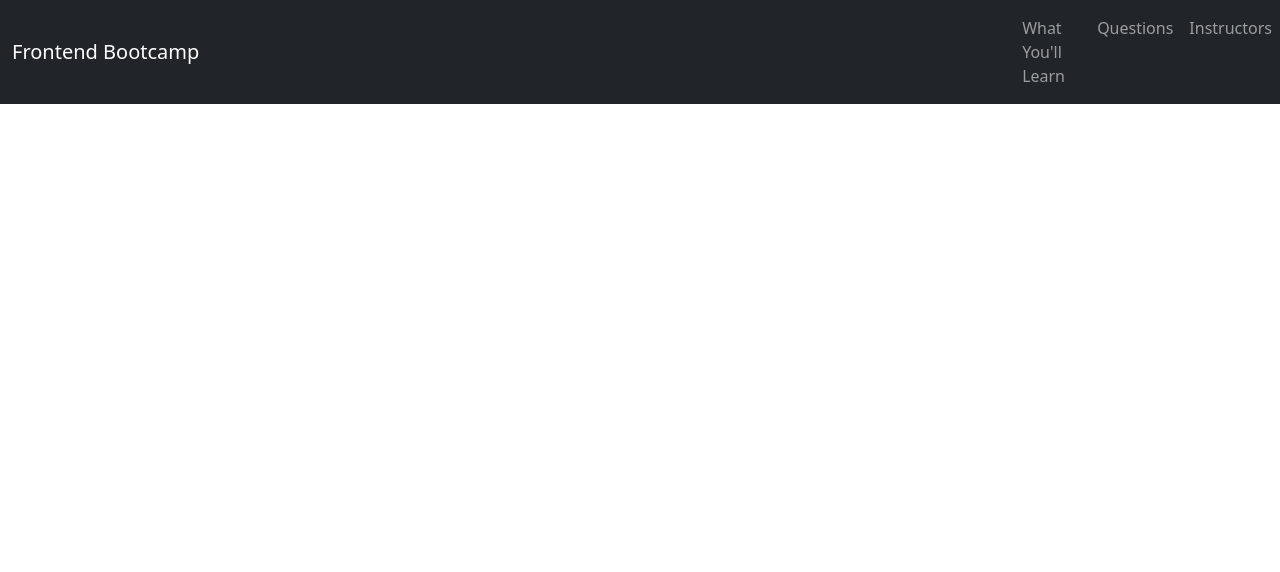
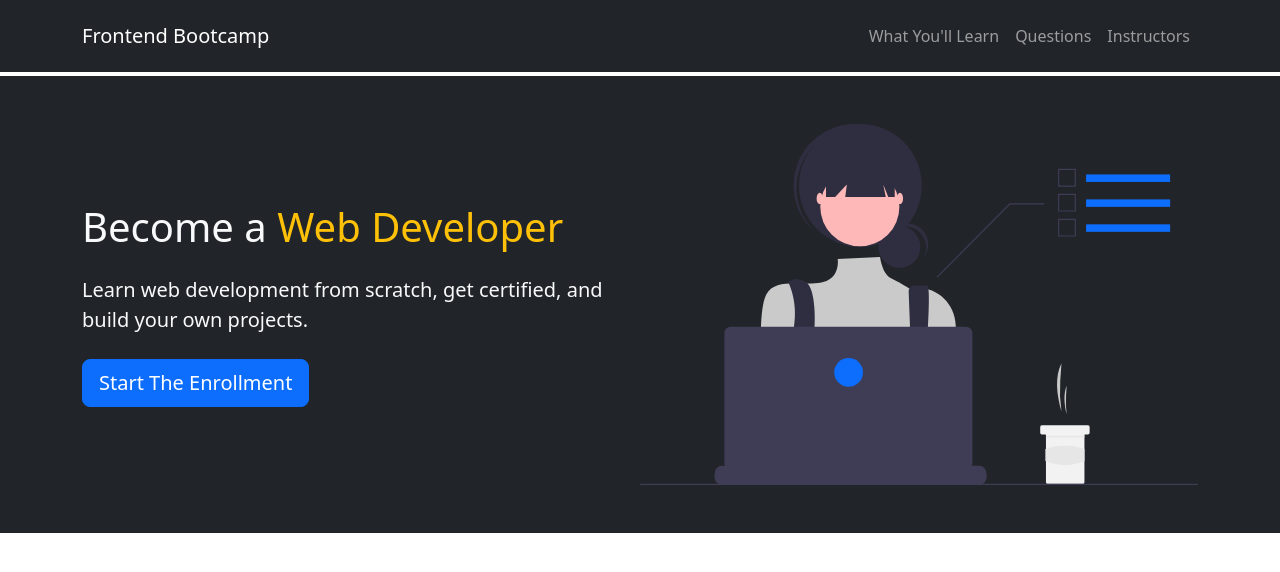
Before and after one commit to AhmedElyacoubiForJ/bootstrap-bootcamp-website, a plain HTML site: page index.html in a window 1280 px wide. Drawn offline with nearby package versions, Linux system fonts and the light colour scheme.

Commit message:
Showcase section w. comments

```diff
--- a/index.html
+++ b/index.html
@@ -13,8 +13,9 @@
     />
   </head>
   <body>
+    <!-- Navbar -->
     <!-- navbar-dark to make the text light -->
-    <nav class="navbar navbar-expand-lg bg-dark navbar-dark">
+    <nav class="navbar navbar-expand-lg bg-dark navbar-dark py-3">
       <!-- some spaces on the left -->
       <div class="container">
         <a href="#" class="navbar-brand">Frontend Bootcamp</a>
@@ -27,8 +28,6 @@
         >
           <span class="navbar-toggler-icon"></span>
         </button>
-        </div>
-
 
         <div class="collapse navbar-collapse" id="navmenu">
           <!-- Navigation links go here -->
@@ -48,6 +47,38 @@
       </div>
     </nav>
 
+    <!-- Showcase -->
+    <!-- text-sm-start to align text smart endpoint -->
+     <!-- mt-1 is only to see that is a component above TODO is to romve it later -->
+    <section class="bg-dark text-light p-5 mt-1 text-center text-sm-start">
+      <!-- some spaces on the left -->
+      <div class="container">
+        <!-- to become 2 coponents in one row -->
+        <!-- d-sm-flex don't display it as flex if the screen is small (down for small Device & Up for Normal in one line) -->
+        <div class="d-sm-flex align-items-center justify-content-between">
+          <div>
+            <h1>Become a <span class="text-warning">Web Developer</span></h1>
+            <!-- lead class to make the text bold and big. my-4 to make more space relative to the above component -->
+            <p class="lead my-4">
+              Learn web development from scratch, get certified, and build your
+              own projects.
+            </p>
+            <!-- button class to make it look like a button -->
+            <button href="#" class="btn btn-primary btn-lg">
+              Start The Enrollment
+            </button>
+          </div>
+          <!-- img-fluid class to bound the image in the container, w-50 only 50% of the size -->
+          <!-- d-none d-sm-block to hide this image when the screen size is small -->
+          <img
+            class="img-fluid w-50 d-none d-sm-block"
+            src="img/showcase.svg"
+            alt=""
+          />
+        </div>
+      </div>
+    </section>
+
     <script
       src="https://cdn.jsdelivr.net/npm/bootstrap@5.3.3/dist/js/bootstrap.bundle.min.js"
       integrity="sha384-YvpcrYf0tY3lHB60NNkmXc5s9fDVZLESaAA55NDzOxhy9GkcIdslK1eN7N6jIeHz"
```
Lines whose indentation alone changed are shown as unchanged.
